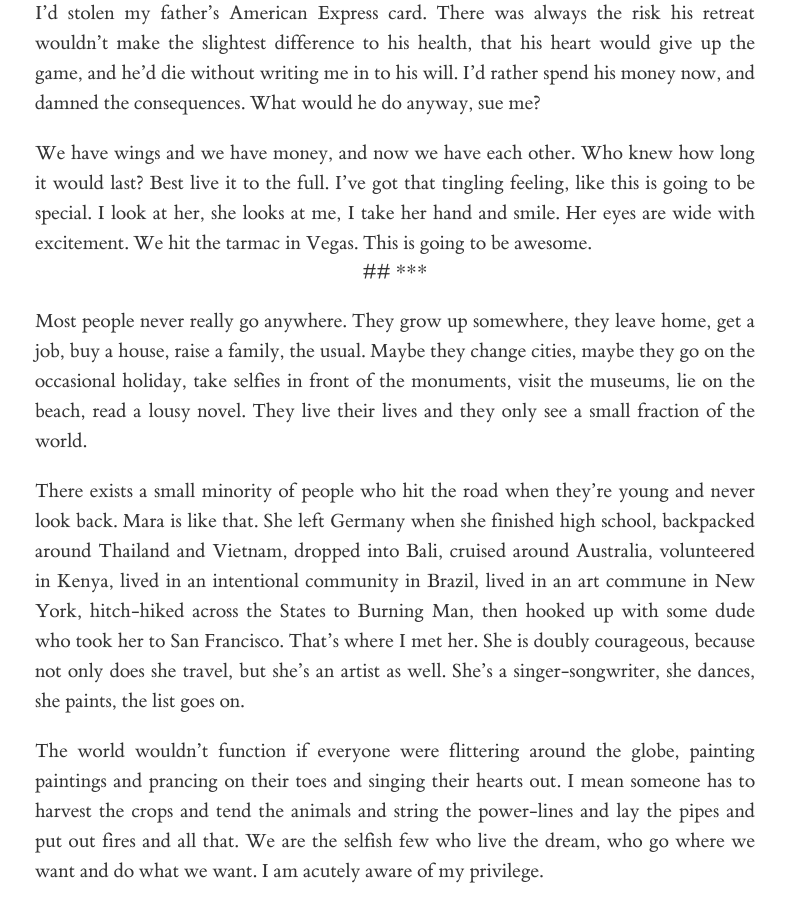
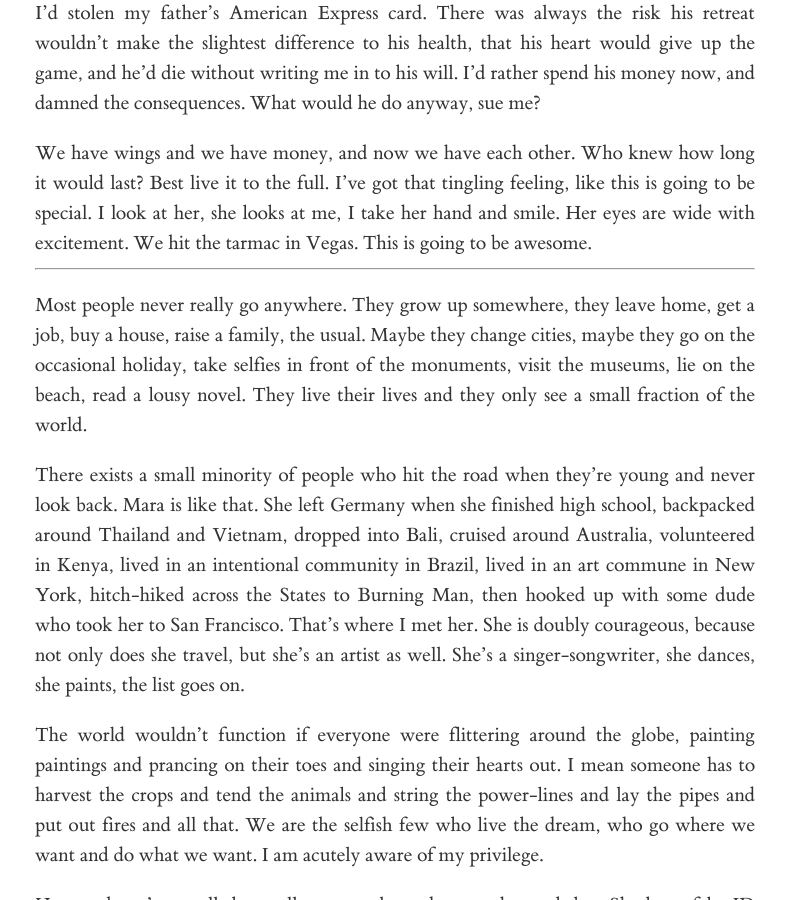
Before and after one commit to patrickjohncollins/patrickjohncollins.github.io, a Jekyll site: the page built from themepark-earth.md, in a window 1280 px wide and 900 px high, scrolled down 2285 px. Shown: the whole window, without its empty margins (245-1031 px from the left). Built offline with Jekyll 4.4.1, drawn with Linux system fonts in a browser that asks for light colours; our own code applies the rules of GitHub Pages for plain Markdown files.

Commit message:
split chapters with hr

```diff
--- a/themepark-earth.md
+++ b/themepark-earth.md
@@ -27,9 +27,7 @@ I'd stolen my father's American Express card.  There was always the risk his ret
 
 We have wings and we have money, and now we have each other.  Who knew how long it would last?  Best live it to the full.  I've got that tingling feeling, like this is going to be special.  I look at her, she looks at me, I take her hand and smile.  Her eyes are wide with excitement.   We hit the tarmac in Vegas.  This is going to be awesome.
 
-<center>
-## ***
-</center>
+<hr>
 
 Most people never really go anywhere.  They grow up somewhere, they leave home, get a job, buy a house, raise a family, the usual.  Maybe they change cities, maybe they go on the occasional holiday, take selfies in front of the monuments, visit the museums, lie on the beach, read a lousy novel.  They live their lives and they only see a small fraction of the world.
 
@@ -77,9 +75,7 @@ It's been a long day, it's getting late, and she's feeling tired, so we go back
 
 I heed my better judgement, and instead take a shower and jerk off.  Afterwards, as I lie down on the bed next to her I wonder if I'll ever get with her at all.  Perhaps our flames aren't burning quite so brightly together.  Sleep comes swiftly.
 
-<center>
-## ***
-</center>
+<hr>
 
 I wake up, feeling momentarily disoriented, trying to remember where am I. Morning light is streaming through a gap in the curtains. I'm not on the jet. A hotel room, somewhere, in Vegas, that's right, the Pink Flamingo. There's a girl asleep in the bed next to me, her name is Mara, she's under the covers, her swimsuit is lying on the floor, I suppose she must have taken it off during the night. I wonder if she's wearing anything now, I think about sliding my hand over to check, but decide not to.
 
```
